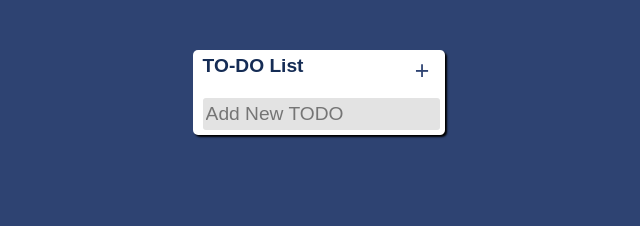
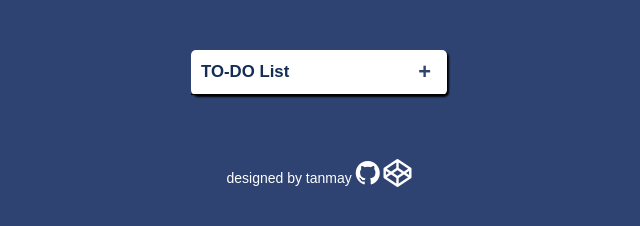
Before and after one commit to tanmay-07/todo_list, a plain HTML site: page index.html in a window 1280 px wide. Shown: the whole page, without its empty margins (321-961 px from the left). Drawn offline with nearby package versions, Linux system fonts and the light colour scheme; no server answers.

Commit message:
Add files via upload

```diff
--- a/app1.js
+++ b/app1.js
@@ -29,7 +29,7 @@ function loadData(){
 		console.log(snap.val());
 		var tst = snap.val();
 		var li  = document.createElement('li');
-		li.innerHTML = "<span class=\"content\"> "+ tst["name"] +"</span>  <button class=\"remove\">X</button>";
+		li.innerHTML = "<span class=\"content\"> "+ tst["name"] +"</span>  <button class=\"remove\"><i class=\"fa fa-trash\" aria-hidden=\"true\"></i></button>";
 		//li.className = "content";
 		li.id = snap.key;
 		//console.log(tst["task1"]);
--- a/index.html
+++ b/index.html
@@ -2,6 +2,8 @@
 <html>
 <head>
 	<title>TODO Lists</title>
+	<link rel="stylesheet" type="text/css" href="https://maxcdn.bootstrapcdn.com/bootstrap/3.3.7/css/bootstrap.min.css">
+	<link rel="stylesheet" type="text/css" href="https://maxcdn.bootstrapcdn.com/font-awesome/4.7.0/css/font-awesome.min.css">
 	<link rel="stylesheet" type="text/css" href="todo.css">
 <!--<script src="https://www.gstatic.com/firebasejs/3.6.10/firebase-app.js"></script>
 <script src="https://www.gstatic.com/firebasejs/3.6.10/firebase-auth.js"></script>
@@ -26,15 +28,23 @@
 
 	</div>
 	<ul id="list">
-		<li ><input type="text" name="todo" placeholder="Add New TODO"></li>
-		<li id="default"><span class="content">Add New TO-DO</span> <button class="remove">X</button></li>
-
+		<li id="default"><input type="text" name="todo" placeholder="Type your New TODO here"></li>
+		<!--<li id="default"><span class="content">Add New TO-DO</span>    <button class="remove"> <i class="fa fa-trash" aria-hidden="true"></i> </button></li>
+		-->
 
 	</ul>
 
 
 
+</div>
 
-</div>
+<h3 id="me" class="text-center">designed by tanmay
+<a href="https://github.com/tanmay-07"><i class="fa fa-github fa-2x" aria-hidden="true"></i></a>
+<a href="https://codepen.io/tanmay07"><i class="fa fa-codepen fa-2x" aria-hidden="true"></i></a>
+
+
+
+</h3>
+
 </body>
 </html>
--- a/todo.css
+++ b/todo.css
@@ -9,7 +9,6 @@ body{
 	border-radius: 5px;
 	margin: 0 auto;
 	margin-top: 50px;
-
 	background: white;
 	height: auto;
 }
@@ -20,15 +19,18 @@ body{
 }
 #heading{
 	font-weight: bold;
+	height: 45px;
 	font-size: 1.2em;
 	color: #152C55;
-	padding: 5px 10px 0 10px;
+	padding: 10px 10px 0 10px;
+	border-bottom: 1px solid black;
 
 
 }
 #add{
 	float: right;
 	background: white;
+	margin-top: -5px;
 	border: none;
 	outline: none;
 	color: #2E4372;
@@ -62,10 +64,23 @@ input{
 	border-radius: 3px;
 	height: 30px;
 	font-size: 1.2em;
+
 	width: 100%;
 	padding-left: 3px;
 	background: #E3E3E3;
 }
 #default{
 	display: none;
+
 }
+#me{
+	color:white;
+	font-size: 1em;
+	margin-top:5%;
+}
+a{
+	color: white;
+}
+a:hover{
+	color: black;
+}
--- a/todo.js
+++ b/todo.js
@@ -37,6 +37,10 @@ $("#add").on("click",function(){
 
 							//var idd = this;
 							//console.log(idd);
+
+							if(i%2==0)
+								$(this).css("background", "#E3E3E3");
+
 							$("#container").on('mouseenter', 'li', function() {
     								//do something
     								$(this).find("button").addClass("vis_rem");
```
